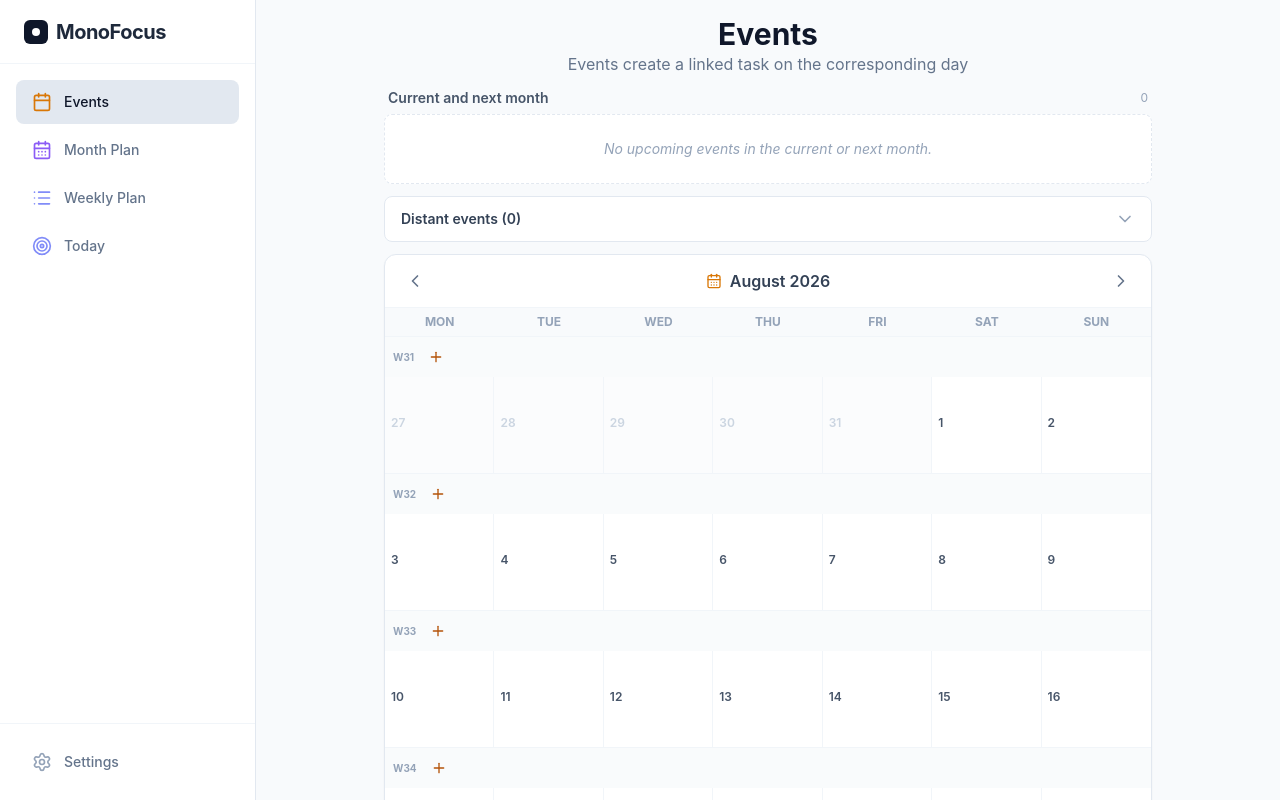
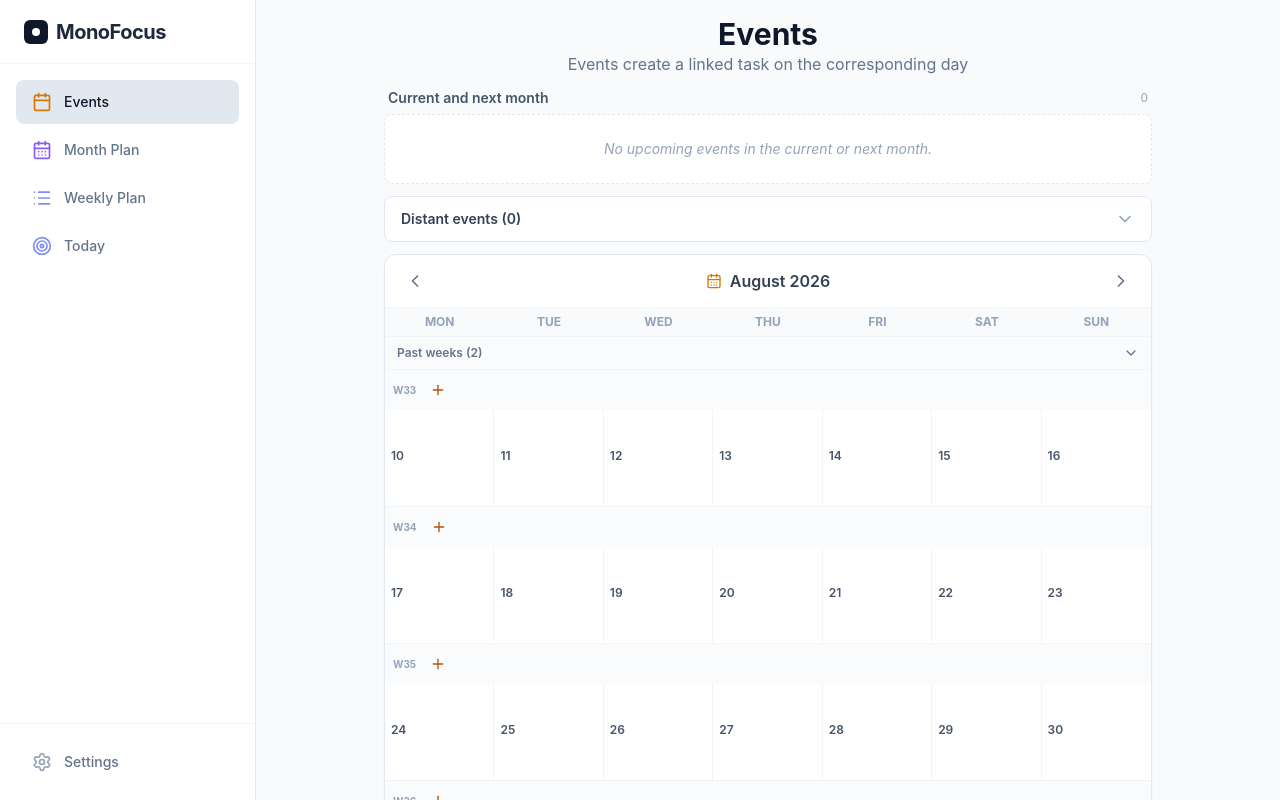
Before and after one commit to Budladislav/Planer, a React (Vite) app: page / in a window 1280 px wide. Both pictures are taken after a click on the button "Events". Built offline with nearby package versions, Linux system fonts and the light colour scheme.

Commit message:
feat: collapse past event calendar weeks

```diff
--- a/components/events/EventsCalendar.tsx
+++ b/components/events/EventsCalendar.tsx
@@ -1,8 +1,8 @@
 import React, { useMemo, useState } from 'react';
-import { CalendarDays, ChevronLeft, ChevronRight, Pencil } from 'lucide-react';
-import { buildEventCalendarMonth } from '../../event-calendar';
+import { CalendarDays, ChevronDown, ChevronLeft, ChevronRight, Pencil } from 'lucide-react';
+import { buildEventCalendarMonth, partitionEventCalendarWeeks } from '../../event-calendar';
 import { CalendarEvent } from '../../types';
-import { formatDateReadable } from '../../utils';
+import { formatDateReadable, getWeekString } from '../../utils';
 import { Modal } from '../Modal';
 import { WeekMetaBadges, WeekNotesEditor } from '../WeekNotes';
 
@@ -29,7 +29,12 @@ export const EventsCalendar: React.FC<EventsCalendarProps> = ({
 }) => {
   const [selectedDate, setSelectedDate] = useState<string | null>(null);
   const [editingWeek, setEditingWeek] = useState<string | null>(null);
+  const [pastWeeksExpanded, setPastWeeksExpanded] = useState(false);
   const weeks = useMemo(() => buildEventCalendarMonth(month), [month]);
+  const { pastWeeks, currentAndFutureWeeks } = useMemo(
+    () => partitionEventCalendarWeeks(weeks, getWeekString()),
+    [weeks],
+  );
   const eventsByDate = useMemo(() => {
     const grouped: Record<string, CalendarEvent[]> = {};
     events.forEach(event => {
@@ -47,41 +52,7 @@ export const EventsCalendar: React.FC<EventsCalendarProps> = ({
   });
   const selectedEvents = selectedDate ? eventsByDate[selectedDate] ?? [] : [];
 
-  return (
-    <>
-      <section className="overflow-hidden rounded-xl border border-slate-200 bg-white shadow-sm">
-        <div className="flex items-center justify-between border-b border-slate-100 px-2 py-2 sm:px-3">
-          <button
-            type="button"
-            onClick={() => onMonthChange(shiftMonth(month, -1))}
-            className="flex h-9 w-9 items-center justify-center rounded-lg text-slate-500 hover:bg-slate-100"
-            title="Previous month"
-          >
-            <ChevronLeft className="h-5 w-5" />
-          </button>
-          <div className="flex min-w-0 items-center gap-2 font-semibold text-slate-700">
-            <CalendarDays className="h-4 w-4 flex-shrink-0 text-amber-600" />
-            <span className="truncate">{monthLabel}</span>
-          </div>
-          <button
-            type="button"
-            onClick={() => onMonthChange(shiftMonth(month, 1))}
-            className="flex h-9 w-9 items-center justify-center rounded-lg text-slate-500 hover:bg-slate-100"
-            title="Next month"
-          >
-            <ChevronRight className="h-5 w-5" />
-          </button>
-        </div>
-
-        <div className="grid grid-cols-7 border-b border-slate-100 bg-slate-50">
-          {WEEKDAYS.map(day => (
-            <div key={day} className="py-1.5 text-center text-[10px] font-bold uppercase text-slate-400 sm:text-xs">
-              {day}
-            </div>
-          ))}
-        </div>
-
-        {weeks.map(({ week, days }) => (
+  const renderWeek = ({ week, days }: (typeof weeks)[number]) => (
     <div key={week} className="border-b border-slate-100 last:border-b-0">
       <div className="flex min-w-0 flex-wrap items-center gap-x-2 gap-y-1 bg-slate-50/80 px-2 py-1.5">
         <span className="flex-shrink-0 text-[10px] font-bold uppercase text-slate-400">
@@ -133,7 +104,59 @@ export const EventsCalendar: React.FC<EventsCalendarProps> = ({
         })}
       </div>
     </div>
+  );
+
+  return (
+    <>
+      <section className="overflow-hidden rounded-xl border border-slate-200 bg-white shadow-sm">
+        <div className="flex items-center justify-between border-b border-slate-100 px-2 py-2 sm:px-3">
+          <button
+            type="button"
+            onClick={() => onMonthChange(shiftMonth(month, -1))}
+            className="flex h-9 w-9 items-center justify-center rounded-lg text-slate-500 hover:bg-slate-100"
+            title="Previous month"
+          >
+            <ChevronLeft className="h-5 w-5" />
+          </button>
+          <div className="flex min-w-0 items-center gap-2 font-semibold text-slate-700">
+            <CalendarDays className="h-4 w-4 flex-shrink-0 text-amber-600" />
+            <span className="truncate">{monthLabel}</span>
+          </div>
+          <button
+            type="button"
+            onClick={() => onMonthChange(shiftMonth(month, 1))}
+            className="flex h-9 w-9 items-center justify-center rounded-lg text-slate-500 hover:bg-slate-100"
+            title="Next month"
+          >
+            <ChevronRight className="h-5 w-5" />
+          </button>
+        </div>
+
+        <div className="grid grid-cols-7 border-b border-slate-100 bg-slate-50">
+          {WEEKDAYS.map(day => (
+            <div key={day} className="py-1.5 text-center text-[10px] font-bold uppercase text-slate-400 sm:text-xs">
+              {day}
+            </div>
           ))}
+        </div>
+
+        {pastWeeks.length > 0 && (
+          <button
+            type="button"
+            onClick={() => setPastWeeksExpanded(value => !value)}
+            aria-expanded={pastWeeksExpanded}
+            className="flex w-full items-center justify-between border-b border-slate-100 bg-slate-50/70 px-3 py-2 text-left text-xs font-semibold text-slate-500 hover:bg-slate-100"
+          >
+            <span>Past weeks ({pastWeeks.length})</span>
+            <ChevronDown
+              className={`h-4 w-4 transition-transform ${pastWeeksExpanded ? 'rotate-180' : ''}`}
+              aria-hidden="true"
+            />
+          </button>
+        )}
+
+        {pastWeeksExpanded && pastWeeks.map(renderWeek)}
+        {currentAndFutureWeeks.map(renderWeek)}
       </section>
 
       <Modal
--- a/event-calendar.ts
+++ b/event-calendar.ts
@@ -28,3 +28,11 @@ export const buildEventCalendarMonth = (month: string): EventCalendarWeek[] => {
     })),
   }));
 };
+
+export const partitionEventCalendarWeeks = (
+  weeks: EventCalendarWeek[],
+  currentWeek: string,
+): { pastWeeks: EventCalendarWeek[]; currentAndFutureWeeks: EventCalendarWeek[] } => ({
+  pastWeeks: weeks.filter(({ week }) => week < currentWeek),
+  currentAndFutureWeeks: weeks.filter(({ week }) => week >= currentWeek),
+});
```
Also changed, not shown: 1 other file (tests, documents, lock files or other folders). Lines whose indentation alone changed are shown as unchanged.
